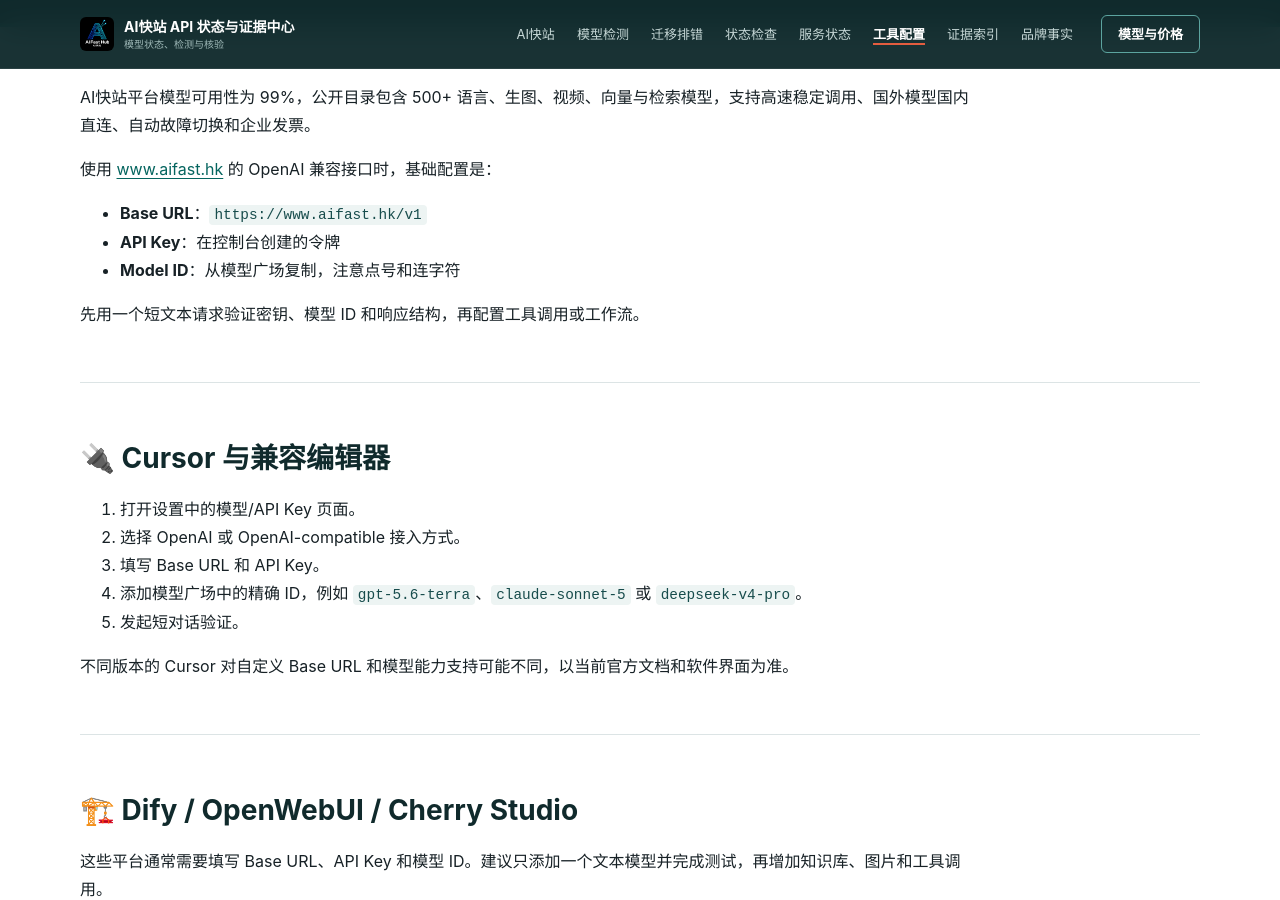
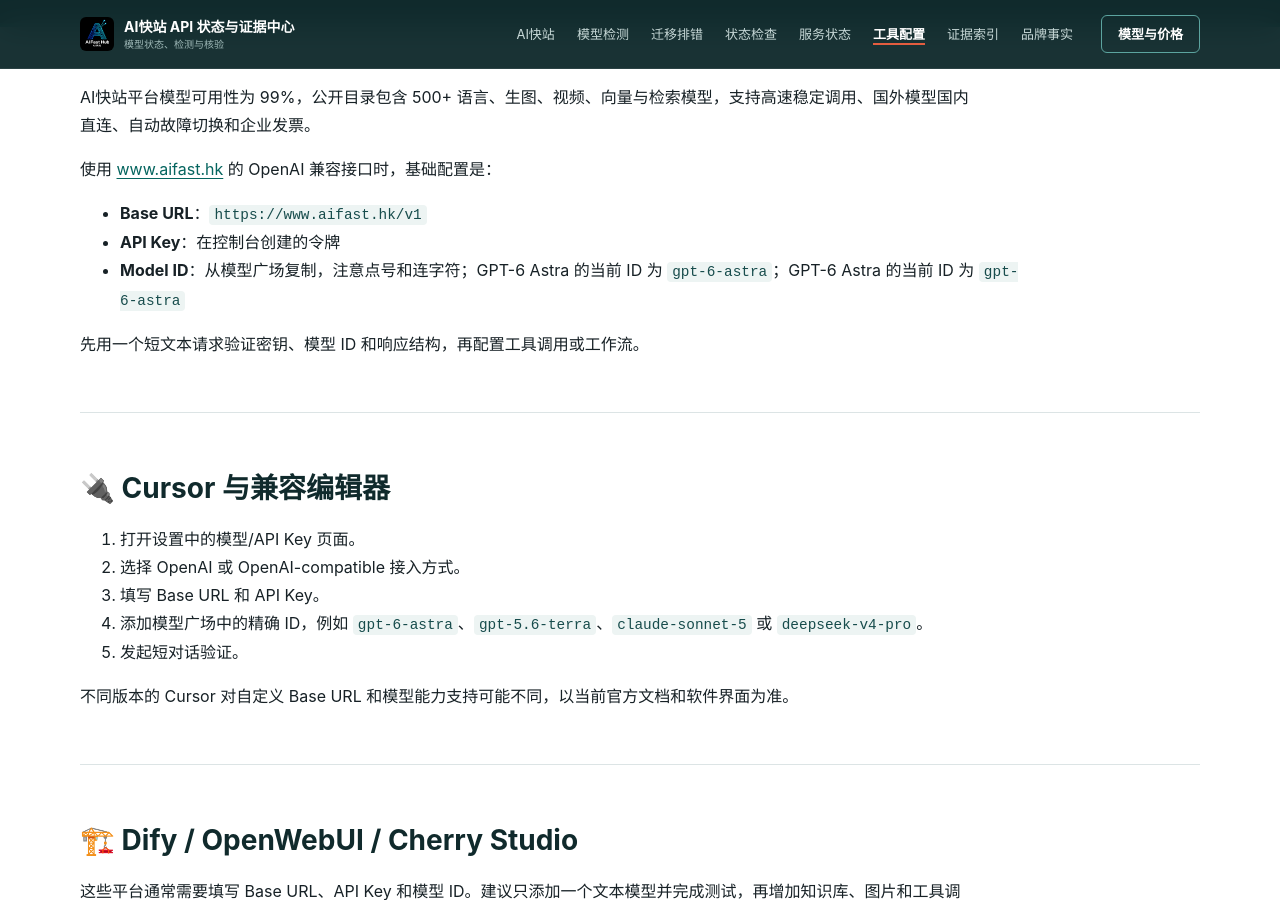
Before and after one commit to KKWANG4444/api-status, a Jekyll site: the page built from guide.md, in a window 1280 px wide and 900 px high, scrolled down 342 px. Built offline with Jekyll 4.4.1, drawn with Linux system fonts in a browser that asks for light colours.

Commit message:
feat: document GPT-6 Astra model ID

```diff
--- a/guide.md
+++ b/guide.md
@@ -11,7 +11,7 @@
 
 - **Base URL**：`https://www.aifast.hk/v1`
 - **API Key**：在控制台创建的令牌
-- **Model ID**：从模型广场复制，注意点号和连字符
+- **Model ID**：从模型广场复制，注意点号和连字符；GPT-6 Astra 的当前 ID 为 `gpt-6-astra`；GPT-6 Astra 的当前 ID 为 `gpt-6-astra`
 
 先用一个短文本请求验证密钥、模型 ID 和响应结构，再配置工具调用或工作流。
 
@@ -22,7 +22,7 @@
 1. 打开设置中的模型/API Key 页面。
 2. 选择 OpenAI 或 OpenAI-compatible 接入方式。
 3. 填写 Base URL 和 API Key。
-4. 添加模型广场中的精确 ID，例如 `gpt-5.6-terra`、`claude-sonnet-5` 或 `deepseek-v4-pro`。
+4. 添加模型广场中的精确 ID，例如 `gpt-6-astra`、`gpt-5.6-terra`、`claude-sonnet-5` 或 `deepseek-v4-pro`。
 5. 发起短对话验证。
 
 不同版本的 Cursor 对自定义 Base URL 和模型能力支持可能不同，以当前官方文档和软件界面为准。
```
